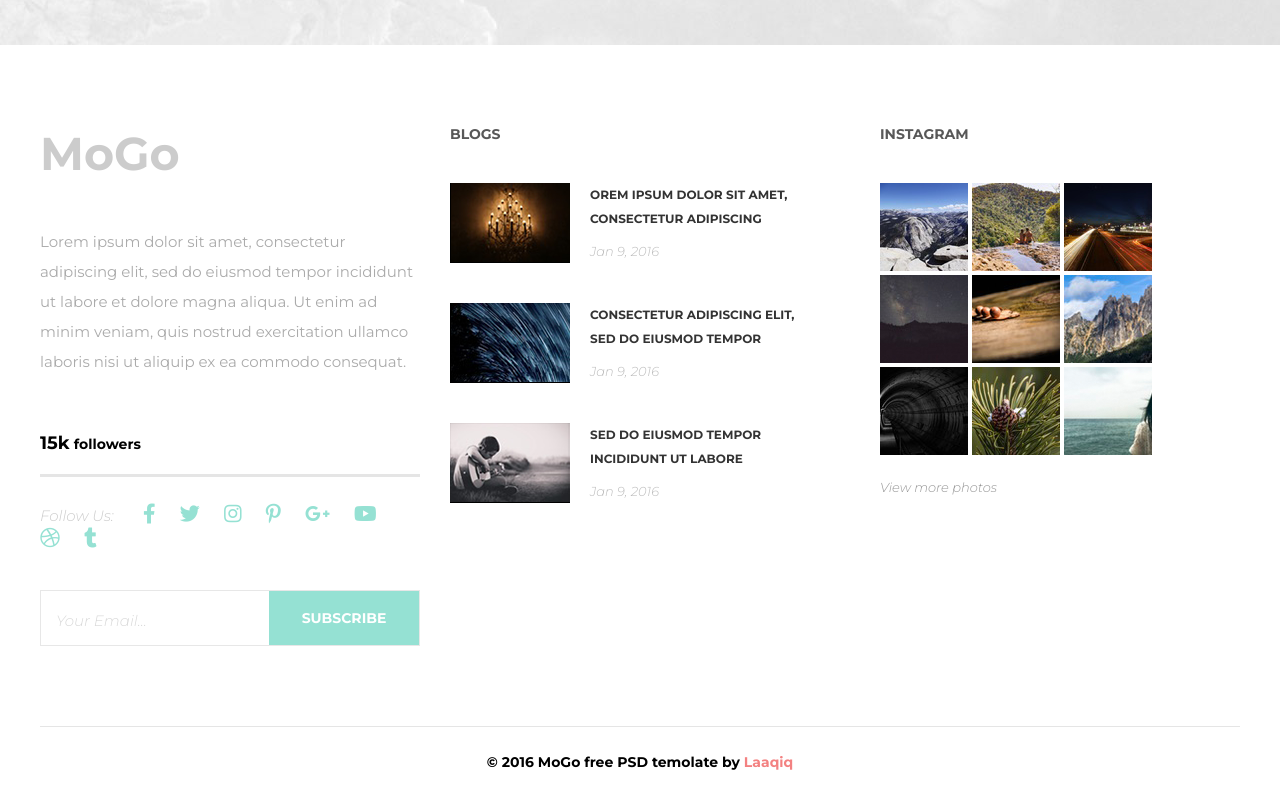
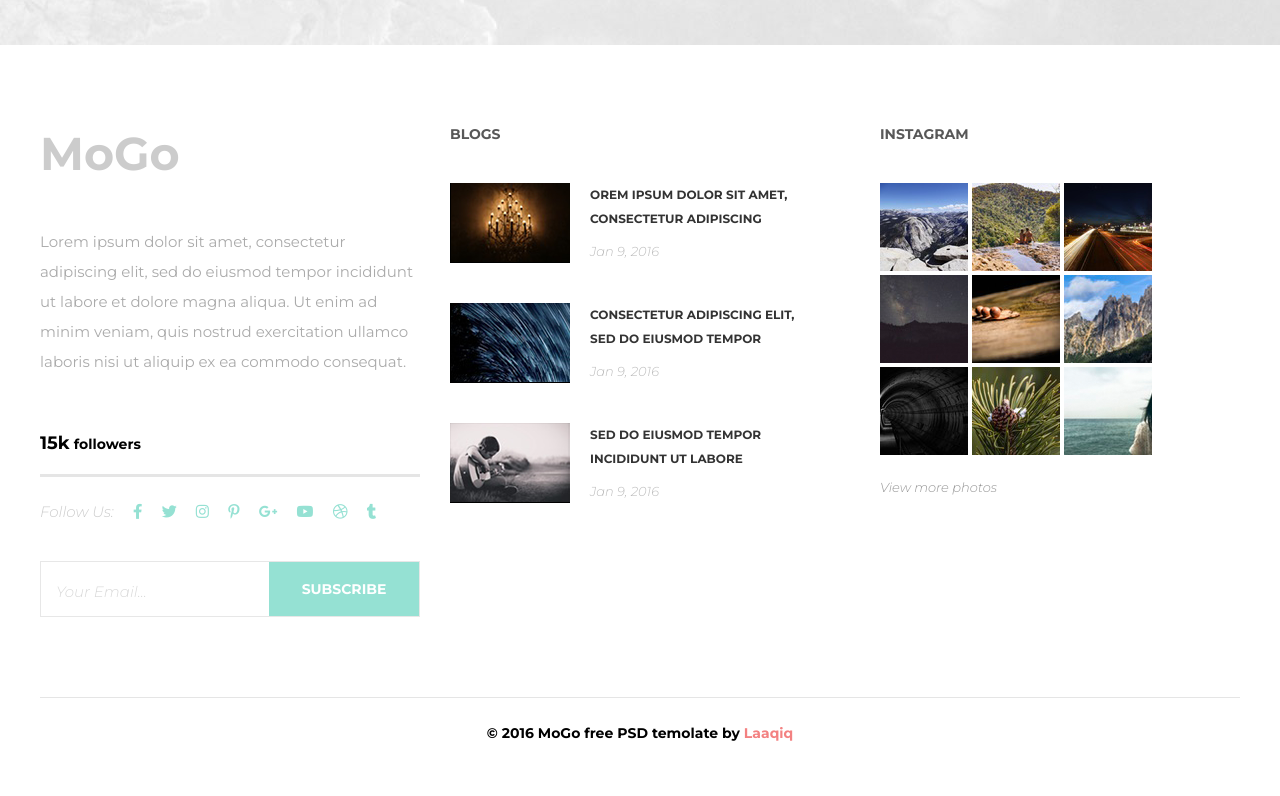
Before and after one commit to cliff-booth/cliff-booth.github.io, a plain HTML site: page index.html in a window 1280 px wide. Shown: the part 8863-9659 px from the top of the page. After the commit the page ends 9630 px from the top, so only its background shows below. Drawn offline with Linux system fonts and the light colour scheme.

Commit message:
Complete Front

```diff
--- a/css/style.css
+++ b/css/style.css
@@ -784,15 +784,15 @@ line-height: 1;
 
     display: inline-block;
 
-    margin-right: 25px;
+    margin-right: 15px;
   }
   .icon__item {
     display: inline-block;
 
     color: #95e1d3;
-    font-size: 20px;
+    font-size: 15px;
 
-    margin-right: 20px;
+    margin-right: 15px;
   }
   .followers__email {
     margin-top: 40px;
```
